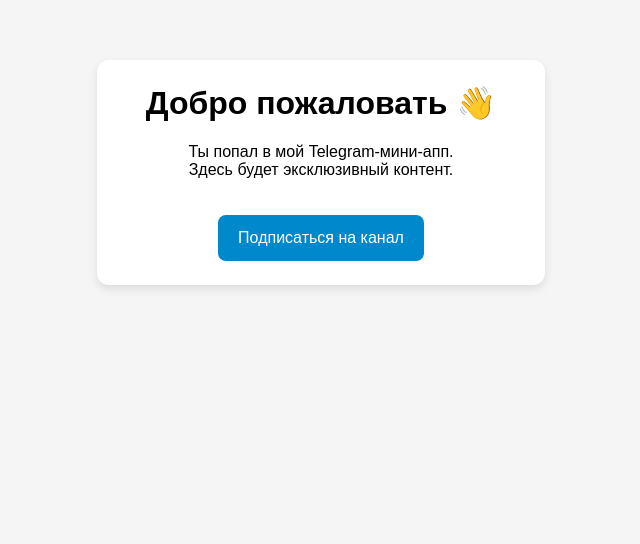
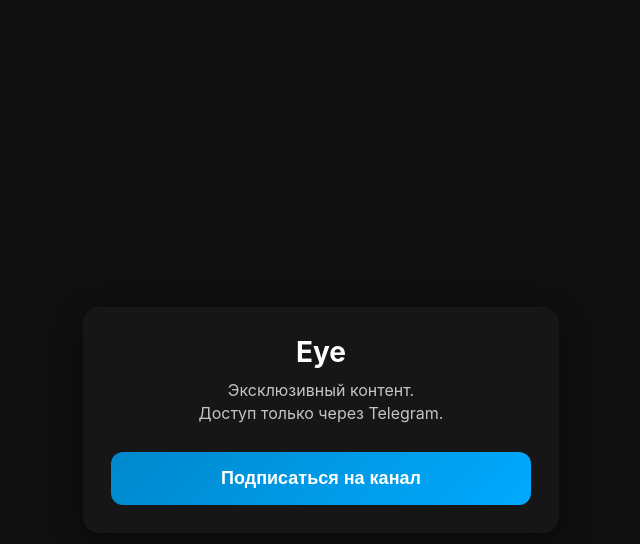
Before and after one commit to playstationturkey4-blip/ppp-mini-app, a plain HTML site: page index.html in a window 1280 px wide. Shown: the whole page, without its empty margins (319-959 px from the left). Drawn offline with Linux system fonts and the light colour scheme.

Commit message:
Update index.html

```diff
--- a/index.html
+++ b/index.html
@@ -2,64 +2,85 @@
 <html lang="ru">
 <head>
   <meta charset="UTF-8">
-  <title>PPP Mini App</title>
+  <title>Eye</title>
   <meta name="viewport" content="width=device-width, initial-scale=1.0">
 
   <style>
     body {
       margin: 0;
+      padding: 0;
+      background: #0f0f0f;
+      color: #ffffff;
+      font-family: -apple-system, BlinkMacSystemFont, 'Segoe UI', sans-serif;
+    }
+
+    .container {
+      min-height: 100vh;
+      display: flex;
+      align-items: center;
+      justify-content: center;
       padding: 20px;
-      font-family: Arial, sans-serif;
-      background: #f5f5f5;
-      text-align: center;
     }
 
     .card {
-      background: white;
-      padding: 24px;
-      border-radius: 12px;
-      max-width: 400px;
-      margin: 40px auto;
-      box-shadow: 0 4px 10px rgba(0,0,0,0.1);
+      width: 100%;
+      max-width: 420px;
+      background: #161616;
+      border-radius: 16px;
+      padding: 28px;
+      text-align: center;
+      box-shadow: 0 10px 30px rgba(0,0,0,0.4);
     }
 
-    h1 {
-      margin-top: 0;
+    .title {
+      font-size: 28px;
+      font-weight: 700;
+      margin-bottom: 10px;
     }
 
-    button {
-      margin-top: 20px;
-      padding: 14px 20px;
+    .subtitle {
       font-size: 16px;
+      opacity: 0.75;
+      line-height: 1.4;
+    }
+
+    .btn {
+      margin-top: 28px;
+      width: 100%;
+      padding: 16px;
+      font-size: 18px;
+      font-weight: 600;
       border: none;
-      border-radius: 8px;
-      background: #0088cc;
+      border-radius: 12px;
+      background: linear-gradient(135deg, #0088cc, #00aaff);
       color: white;
       cursor: pointer;
     }
 
-    button:active {
-      transform: scale(0.98);
+    .btn:active {
+      transform: scale(0.97);
     }
   </style>
 </head>
 <body>
 
-  <div class="card">
-    <h1>Добро пожаловать 👋</h1>
-    <p>
-      Ты попал в мой Telegram-мини-апп.<br>
-      Здесь будет эксклюзивный контент.
-    </p>
+  <div class="container">
+    <div class="card">
+      <div class="title">Eye</div>
+      <div class="subtitle">
+        Эксклюзивный контент.<br>
+        Доступ только через Telegram.
+      </div>
 
-    <button onclick="subscribe()">
-      Подписаться на канал
-    </button>
+      <button class="btn" onclick="subscribe()">
+        Подписаться на канал
+      </button>
+    </div>
   </div>
 
   <script>
     function subscribe() {
-      window.open("https://t.me/USERNAME_КАНАЛА", "_blank");
+      window.open("https://t.me/fafashnenewatafa", "_blank");
     }
   </script>
 
```
